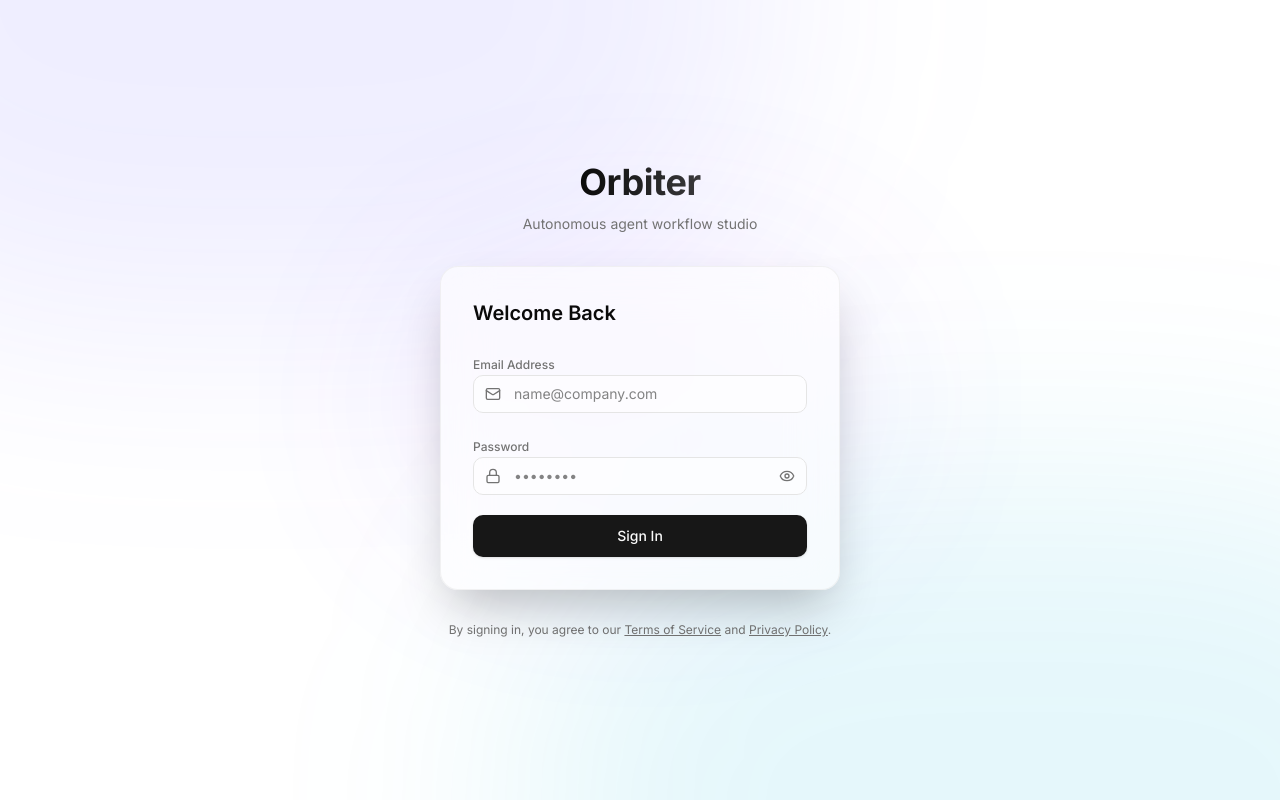
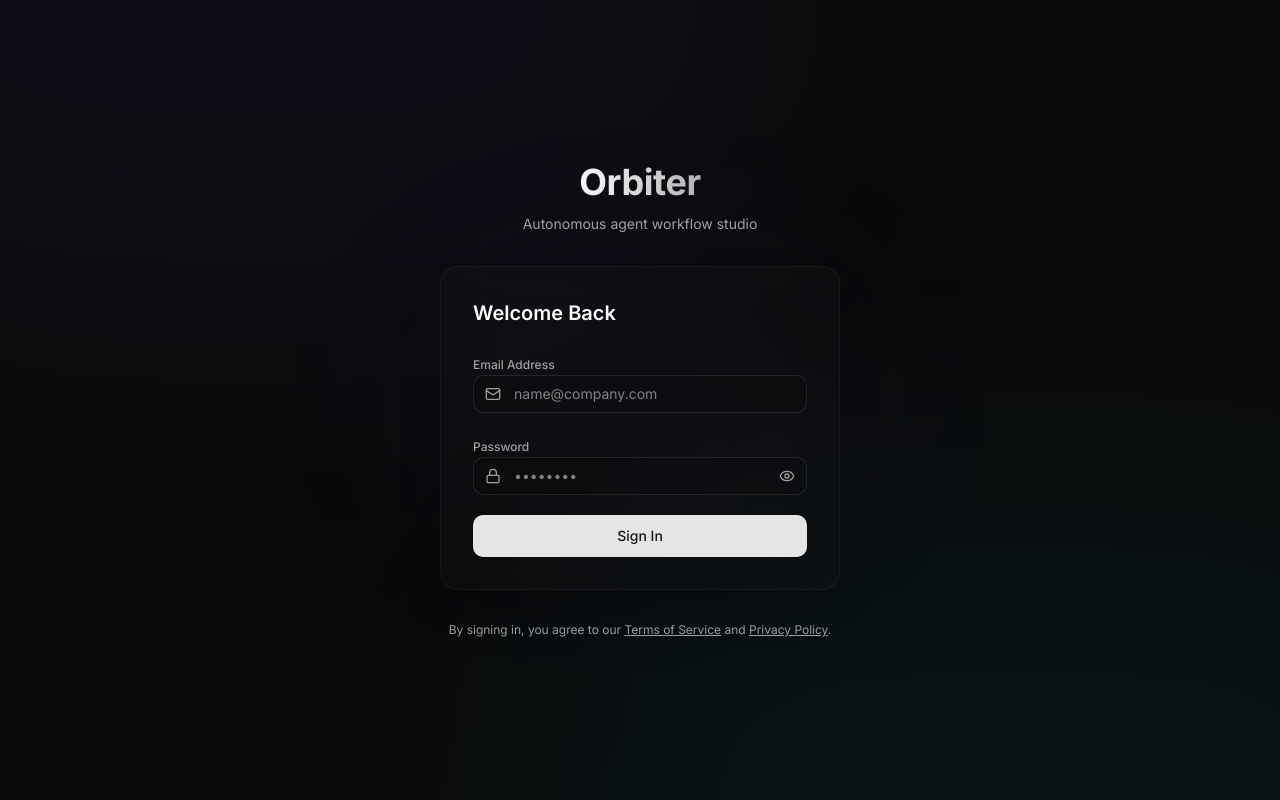
Before and after one commit to oshanavishkapiries/Orbiter, a Next.js app in the folder web/: page / in a window 1280 px wide. Built offline with nearby package versions, Linux system fonts and the light colour scheme.

Commit message:
style(web): center brand logo in header and force dark mode theme

```diff
--- a/web/app/(dashboard)/layout.tsx
+++ b/web/app/(dashboard)/layout.tsx
@@ -3,7 +3,7 @@
 import * as React from "react"
 import Link from "next/link"
 import { usePathname, useRouter } from "next/navigation"
-import { useTheme } from "next-themes"
+
 import { Logo } from "@/components/logo"
 import {
   Bell,
@@ -49,7 +49,7 @@ export default function DashboardLayout({
 }) {
   const pathname = usePathname()
   const router = useRouter()
-  const { theme, setTheme } = useTheme()
+
   const [isCollapsed, setIsCollapsed] = React.useState(true)
   const [showNotifications, setShowNotifications] = React.useState(false)
   const [showProfileMenu, setShowProfileMenu] = React.useState(false)
@@ -86,10 +86,8 @@ export default function DashboardLayout({
         )}
       >
         {/* Brand/Logo Header */}
-        <div className="h-16 flex items-center px-6 border-b border-border/50 justify-between">
-          <div className="flex items-center gap-3 overflow-hidden">
-            <Logo collapsed={isCollapsed} size="md" />
-          </div>
+        <div className="h-16 flex items-center justify-center border-b border-border/50 px-4 shrink-0">
+          <Logo collapsed={isCollapsed} size="md" />
         </div>
 
         {/* Navigation Items */}
@@ -163,12 +161,6 @@ export default function DashboardLayout({
                 className="w-full pl-9 pr-4 py-1.5 text-xs bg-muted/40 border border-border rounded-lg outline-hidden focus:border-primary focus:ring-2 focus:ring-primary/10 transition-all"
               />
             </div>
-
-            {/* Assistance Help Tip */}
-            <span className="text-[11px] text-muted-foreground hidden lg:inline-flex items-center gap-1.5 bg-muted/30 border border-border/30 px-2.5 py-1 rounded-lg">
-              <HelpCircle className="size-3.5 text-primary shrink-0" />
-              <span>Press <kbd className="px-1 py-0.2 bg-background border rounded text-[10px] font-mono">d</kbd> to toggle theme</span>
-            </span>
           </div>
           <div className="md:hidden flex items-center gap-2">
             <span className="font-semibold text-sm">Orbiter</span>
@@ -176,20 +168,7 @@ export default function DashboardLayout({
 
           {/* Right Controls */}
           <div className="flex items-center gap-4">
-            {/* Theme Toggle Button */}
-            <button
-              onClick={() => setTheme(theme === "dark" ? "light" : "dark")}
-              className="p-2 rounded-lg hover:bg-muted text-muted-foreground hover:text-foreground transition-colors cursor-pointer"
-              title="Toggle Theme"
-            >
-              {!mounted ? (
-                <div className="size-5" />
-              ) : theme === "dark" ? (
-                <Sun className="size-5" />
-              ) : (
-                <Moon className="size-5" />
-              )}
-            </button>
+
 
             {/* Notification Bell */}
             <div className="relative" onClick={(e) => e.stopPropagation()}>
--- a/web/components/theme-provider.tsx
+++ b/web/components/theme-provider.tsx
@@ -1,7 +1,7 @@
 "use client"
 
 import * as React from "react"
-import { ThemeProvider as NextThemesProvider, useTheme } from "next-themes"
+import { ThemeProvider as NextThemesProvider } from "next-themes"
 
 function ThemeProvider({
   children,
@@ -10,62 +10,15 @@ function ThemeProvider({
   return (
     <NextThemesProvider
       attribute="class"
-      defaultTheme="system"
-      enableSystem
+      defaultTheme="dark"
+      forcedTheme="dark"
+      enableSystem={false}
       disableTransitionOnChange
       {...props}
     >
-      <ThemeHotkey />
       {children}
     </NextThemesProvider>
   )
 }
 
-function isTypingTarget(target: EventTarget | null) {
-  if (!(target instanceof HTMLElement)) {
-    return false
-  }
-
-  return (
-    target.isContentEditable ||
-    target.tagName === "INPUT" ||
-    target.tagName === "TEXTAREA" ||
-    target.tagName === "SELECT"
-  )
-}
-
-function ThemeHotkey() {
-  const { resolvedTheme, setTheme } = useTheme()
-
-  React.useEffect(() => {
-    function onKeyDown(event: KeyboardEvent) {
-      if (event.defaultPrevented || event.repeat) {
-        return
-      }
-
-      if (event.metaKey || event.ctrlKey || event.altKey) {
-        return
-      }
-
-      if (event.key.toLowerCase() !== "d") {
-        return
-      }
-
-      if (isTypingTarget(event.target)) {
-        return
-      }
-
-      setTheme(resolvedTheme === "dark" ? "light" : "dark")
-    }
-
-    window.addEventListener("keydown", onKeyDown)
-
-    return () => {
-      window.removeEventListener("keydown", onKeyDown)
-    }
-  }, [resolvedTheme, setTheme])
-
-  return null
-}
-
 export { ThemeProvider }
```
